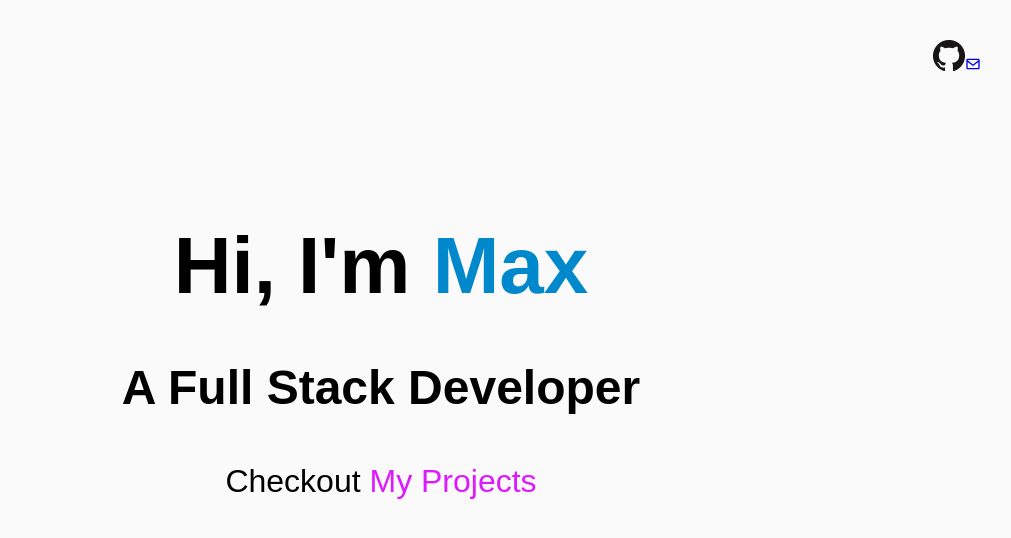
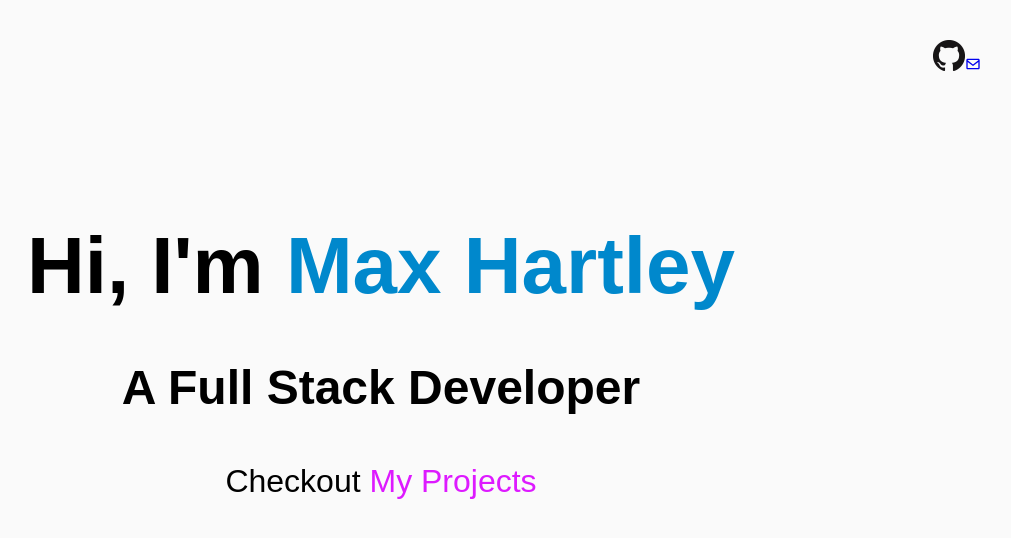
Before and after one commit to Velocima/portfolio, a React (Create React App) app: page / in a window 1280 px wide. Shown: the top 538 px of the page, without its empty margins (259-1270 px from the left). Built offline with nearby package versions, Linux system fonts and the light colour scheme; a web font is replaced by a local one.

Commit message:
name changed to full name

```diff
--- a/src/components/Landing.jsx
+++ b/src/components/Landing.jsx
@@ -6,7 +6,7 @@ export default function Landing() {
 	return (
 		<main>
 			<h1>
-				Hi, I'm <span>Max</span>
+				Hi, I'm <span>Max Hartley</span>
 			</h1>
 			<h2>A Full Stack Developer</h2>
 			<p>
```
